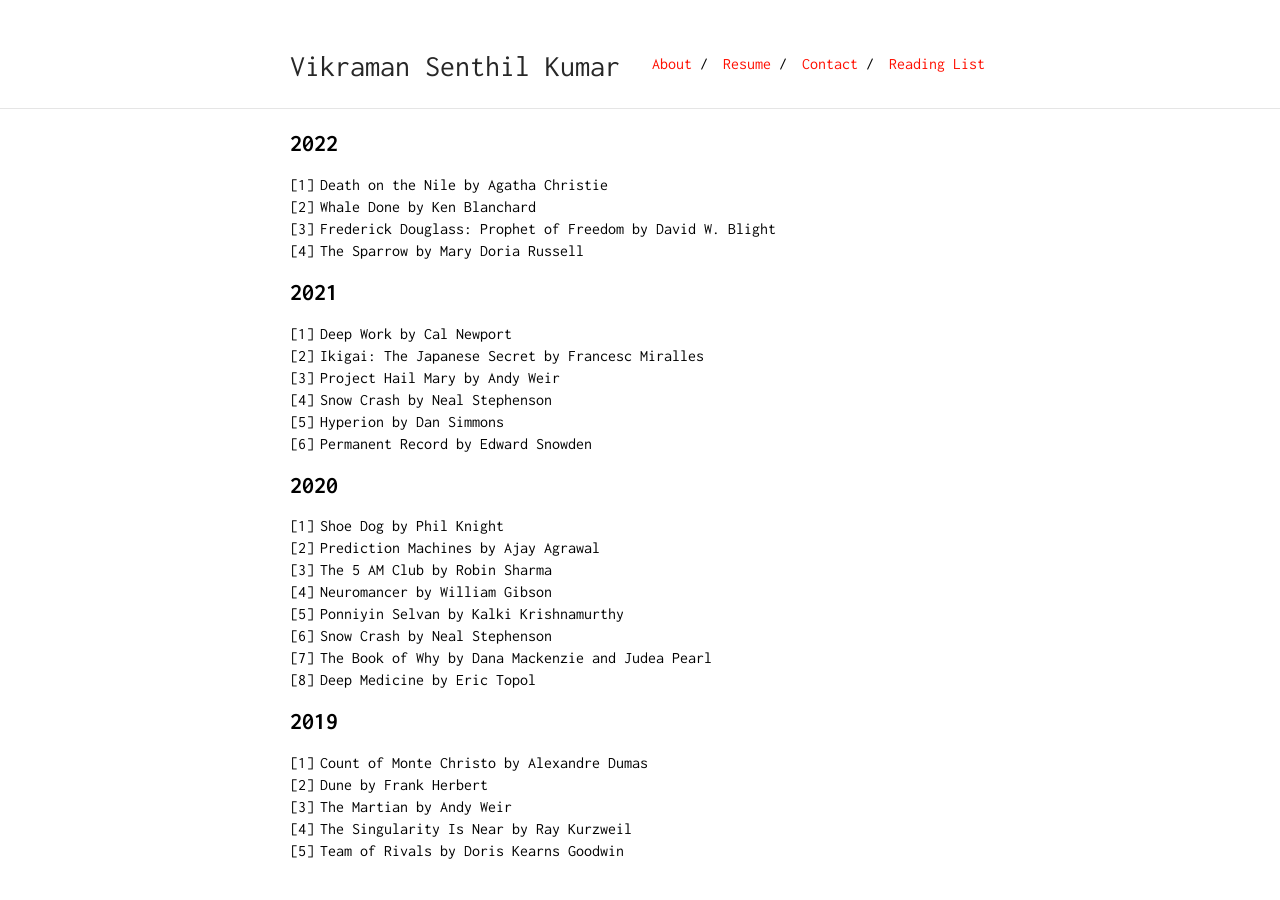
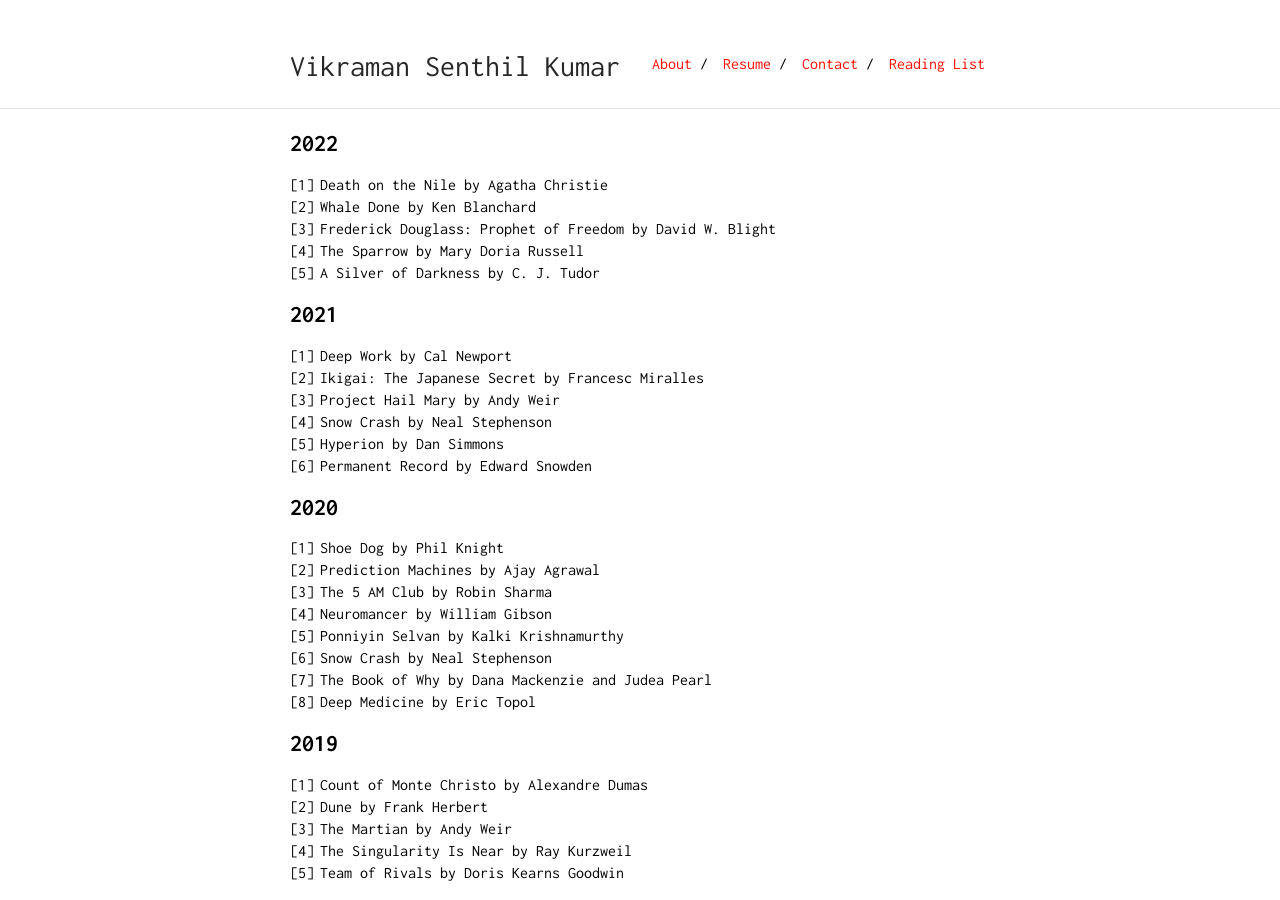
Before and after one commit to Vikramansen/vikramansen.github.io, a Jekyll site: the page built from books.md, in a window 1280 px wide. Built offline with Jekyll 4.4.1, drawn with Linux system fonts in a browser that asks for light colours; our own code applies the rules of GitHub Pages for plain Markdown files.

Commit message:
Update books.md

```diff
--- a/books.md
+++ b/books.md
@@ -7,6 +7,7 @@ layout: default
 2. Whale Done by Ken Blanchard
 3. Frederick Douglass: Prophet of Freedom by David W. Blight
 4. The Sparrow by Mary Doria Russell
+5. A Silver of Darkness by C. J. Tudor
 
 
 ## 2021
```
